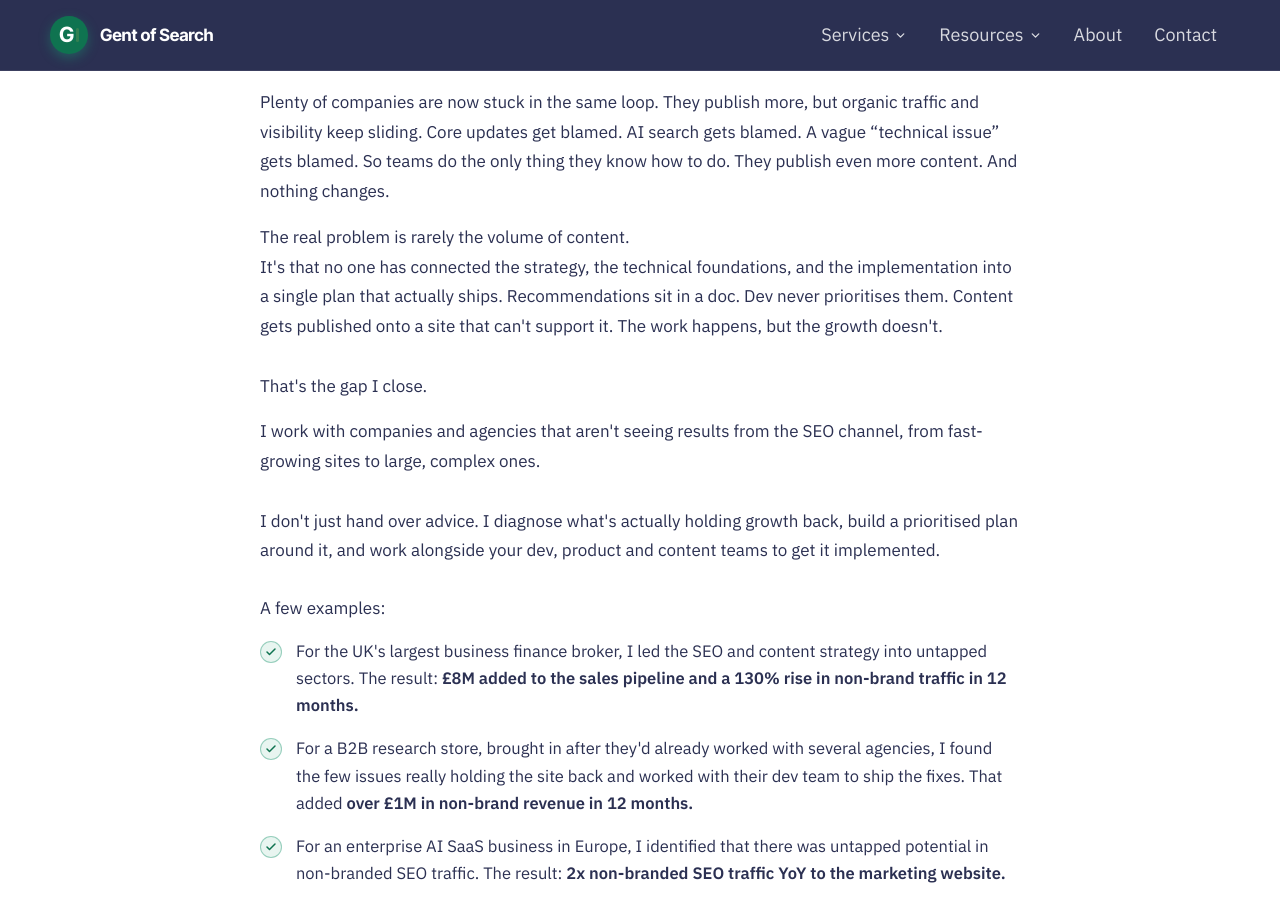
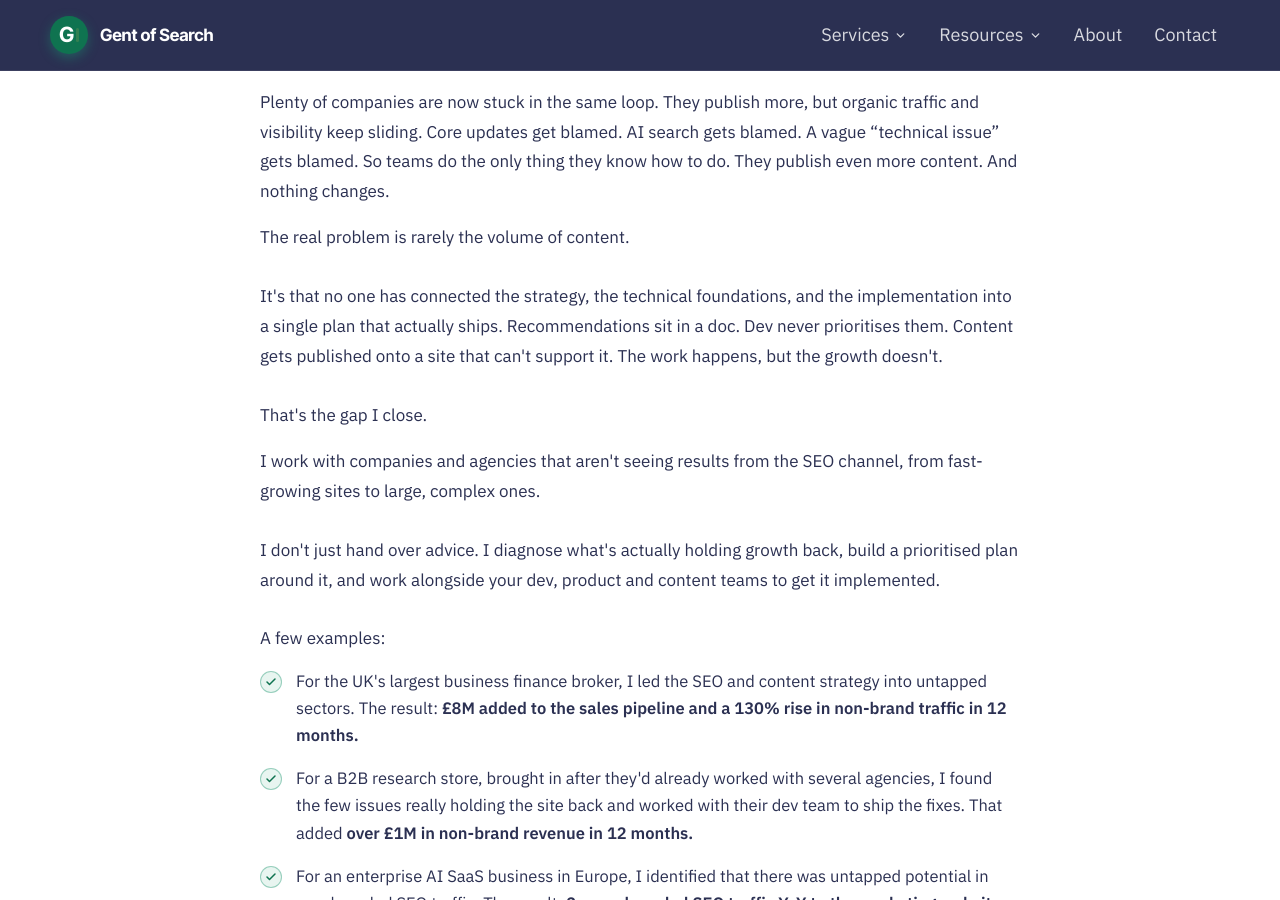
Before and after one commit to Gent-of-Search/gentofsearch.com, a Jekyll site: the page built from index.html, in a window 1280 px wide and 900 px high, scrolled down 1274 px. Built offline with Jekyll 4.4.1, drawn with Linux system fonts in a browser that asks for light colours.

Commit message:
Homepage: add paragraph gap after 'The real problem is rarely the volume of content.'

```diff
--- a/index.html
+++ b/index.html
@@ -56,7 +56,7 @@ permalink: "/"
     <div style="color:#2B3052; font-size:17px; line-height:1.75;">
       <p style="margin:0 0 16px;">Publishing more used to be enough. Get the pages live, get them indexed, watch traffic climb. <br>Not anymore.</p>
       <p style="margin:0 0 16px;">Plenty of companies are now stuck in the same loop. They publish more, but organic traffic and visibility keep sliding. Core updates get blamed. AI search gets blamed. A vague “technical issue” gets blamed. So teams do the only thing they know how to do. They publish even more content. And nothing changes.</p>
-      <p style="margin:0 0 16px;">The real problem is rarely the volume of content. <br>It's that no one has connected the strategy, the technical foundations, and the implementation into a single plan that actually ships. Recommendations sit in a doc. Dev never prioritises them. Content gets published onto a site that can't support it. The work happens, but the growth doesn't.<br><br>That's the gap I close.</p>
+      <p style="margin:0 0 16px;">The real problem is rarely the volume of content.<br><br>It's that no one has connected the strategy, the technical foundations, and the implementation into a single plan that actually ships. Recommendations sit in a doc. Dev never prioritises them. Content gets published onto a site that can't support it. The work happens, but the growth doesn't.<br><br>That's the gap I close.</p>
       <p style="margin:0 0 16px;">I work with companies and agencies that aren't seeing results from the SEO channel, from fast-growing sites to large, complex ones. <br><br>I don't just hand over advice. I diagnose what's actually holding growth back, build a prioritised plan around it, and work alongside your dev, product and content teams to get it implemented.</p>
     </div>
 
```
